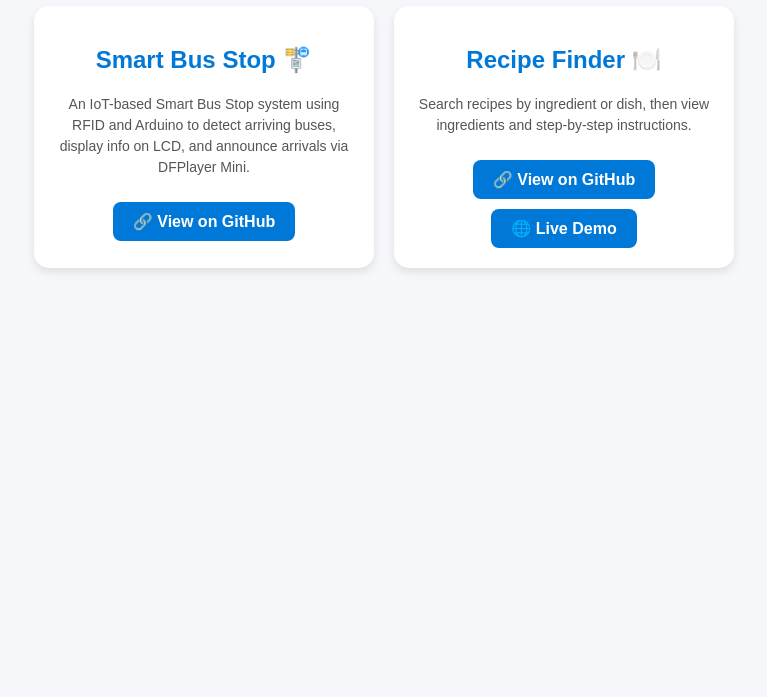
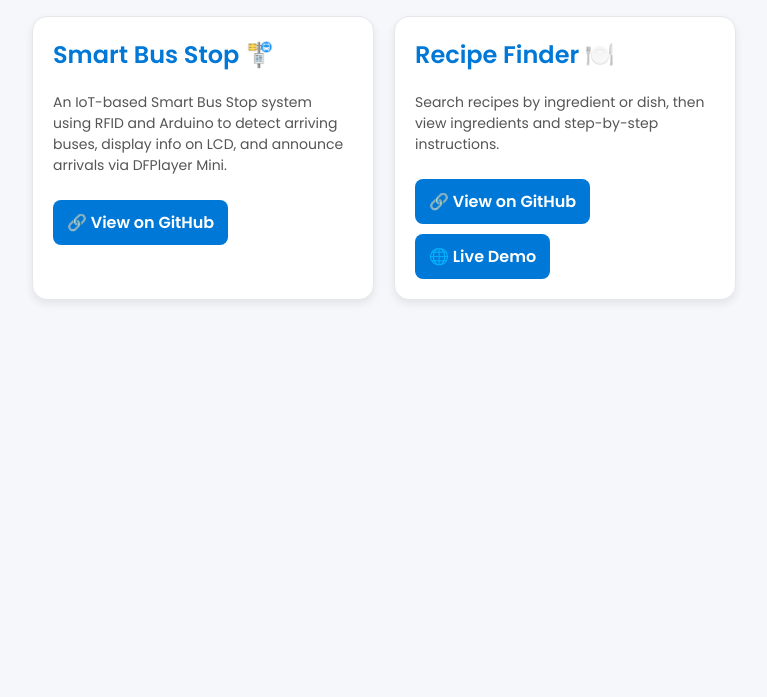
Before and after one commit to Sanjana-M0526/Sanjana-M0526.github.io, a plain HTML site: page index.html in a window 1280 px wide. Shown: the part 103-800 px from the top of the page, without its empty margins (256-1023 px from the left). Drawn offline with Linux system fonts and the light colour scheme.

Commit message:
Update index.html

```diff
--- a/index.html
+++ b/index.html
@@ -4,6 +4,9 @@
   <meta charset="UTF-8" />
   <meta name="viewport" content="width=device-width, initial-scale=1.0" />
   <title>Sanjana M | Portfolio</title>
+  <link rel="preconnect" href="https://fonts.googleapis.com">
+  <link rel="preconnect" href="https://fonts.gstatic.com" crossorigin>
+  <link href="https://fonts.googleapis.com/css2?family=Poppins:wght@400;600&display=swap" rel="stylesheet">
   <style>
     body {
       font-family: "Poppins", sans-serif;
@@ -12,10 +15,7 @@
       padding: 20px;
       text-align: center;
     }
-    h1 {
-      color: #222;
-      margin-bottom: 30px;
-    }
+    h1 { color: #222; margin-bottom: 30px; }
     .card-container {
       display: flex;
       flex-wrap: wrap;
@@ -23,59 +23,47 @@
       gap: 20px;
     }
     .card {
-      background: white;
+      background: #fff;
       border-radius: 15px;
-      box-shadow: 0 4px 8px rgba(0,0,0,0.1);
+      border: 1px solid #e5e7eb; /* visible border so you can see it */
+      box-shadow: 0 4px 8px rgba(0,0,0,0.08);
       width: 300px;
       padding: 20px;
-      transition: transform 0.2s ease;
+      transition: transform .2s ease;
+      text-align: left;
     }
-    .card:hover {
-      transform: scale(1.05);
-    }
-    .card h2 {
-      color: #0078d7;
-    }
-    .card p {
-      color: #555;
-      font-size: 14px;
-      line-height: 1.5;
-    }
+    .card:hover { transform: scale(1.03); }
+    .card h2 { color: #0078d7; margin-top: 0; }
+    .card p { color: #555; font-size: 14px; line-height: 1.5; }
     .button {
       display: inline-block;
       margin-top: 10px;
-      padding: 10px 20px;
+      padding: 10px 14px;
       background: #0078d7;
-      color: white;
+      color: #fff;
       border-radius: 8px;
       text-decoration: none;
-      font-weight: bold;
+      font-weight: 600;
     }
-    .button:hover {
-      background: #005fa3;
-    }
+    .button:hover { background: #005fa3; }
   </style>
 </head>
 <body>
   <h1>💻 Sanjana M | Project Portfolio</h1>
+
   <div class="card-container">
-    <!-- Project Card -->
     <div class="card">
       <h2>Smart Bus Stop 🚏</h2>
-      <p>
-        An IoT-based Smart Bus Stop system using RFID and Arduino to detect arriving buses, display info on LCD, and announce arrivals via DFPlayer Mini.
-      </p>
+      <p>An IoT-based Smart Bus Stop system using RFID and Arduino to detect arriving buses, display info on LCD, and announce arrivals via DFPlayer Mini.</p>
       <a href="https://github.com/Sanjana-M0526/Smart-Bus-Stop" target="_blank" class="button">🔗 View on GitHub</a>
     </div>
 
-  <div class="card">
-    <h2>Recipe Finder 🍽️</h2>
-    <p>Search recipes by ingredient or dish, then view ingredients and step-by-step instructions.</p>
-    <div>
+    <div class="card">
+      <h2>Recipe Finder 🍽️</h2>
+      <p>Search recipes by ingredient or dish, then view ingredients and step-by-step instructions.</p>
       <a href="https://github.com/Sanjana-M0526/recipe-finder" target="_blank" class="button">🔗 View on GitHub</a>
       <a href="https://Sanjana-M0526.github.io/recipe-finder/" target="_blank" class="button">🌐 Live Demo</a>
     </div>
   </div>
-  </div>
 </body>
 </html>
```
